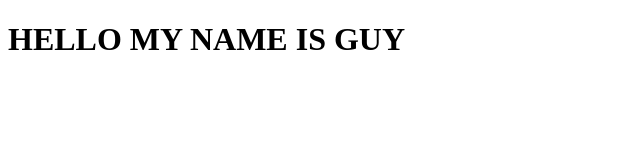
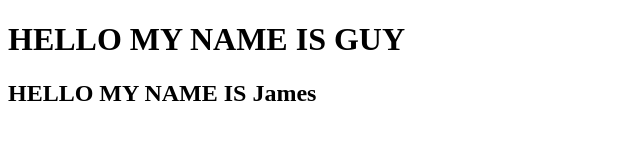
Before and after one commit to 41hulk/bravo-team, a plain HTML site: page index.html in a window 1280 px wide. Shown: the whole page, without its empty margins (0-640 px from the left). Drawn offline with Linux system fonts and the light colour scheme.

Commit message:
first commit

```diff
--- a/index.html
+++ b/index.html
@@ -8,5 +8,6 @@
   </head>
   <body>
       <h1>HELLO MY NAME IS GUY</h1>
+      <h2>HELLO MY NAME IS James</h2>
   </body>
 </html>
```
